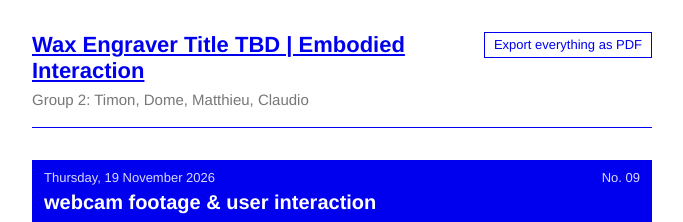
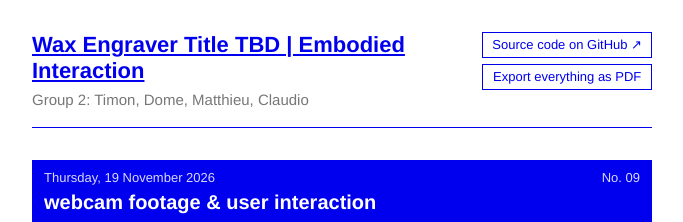
Before and after one commit to bonjourclaudio/aewwwww-blog, a Jekyll site: the page built from index.html, in a window 1280 px wide. Shown: the top 222 px of the page, without its empty margins (298-981 px from the left). Built offline with Jekyll 4.4.1, drawn with Linux system fonts in a browser that asks for light colours.

Commit message:
Header: link to the project's source code repo
Adds a "Source code on GitHub" button above the PDF export button,
pointing to bonjourclaudio/UR5-PCL-EmbodiedInteraction. The URL lives
in _config.yml (source_url) and is also printed on the PDF cover.

Co-Authored-By: Claude Opus 5.5 <noreply@anthropic.com>
Claude-Session: https://claude.ai/code/session_019AwaBhgoUpGVphdXTFv8iF

```diff
--- a/_config.yml
+++ b/_config.yml
@@ -9,6 +9,7 @@ lang: en
 # Custom domain (see CNAME) -> site lives at the root, so baseurl stays empty.
 baseurl: ""
 url: "https://embodied-interaction.siech.space"
+source_url: "https://github.com/bonjourclaudio/UR5-PCL-EmbodiedInteraction/tree/main"   # project source code, linked in the header
 cms_url: "https://app.pagescms.org/bonjourclaudio/aewwwww-blog/main/collection/posts"
 
 # ─────────────────────────────────────────────
--- a/_layouts/default.html
+++ b/_layouts/default.html
@@ -17,7 +17,10 @@
       <h1 id="blog-title"><a href="{{ '/' | relative_url }}">{{ site.title }}</a></h1>
       <p id="blog-description">{{ site.description }}</p>
     </div>
-    <a class="btn" id="export-pdf" href="{{ '/documentation/' | relative_url }}?print">Export everything as PDF</a>
+    <div class="header-links">
+      {% if site.source_url %}<a class="btn" id="source-code" href="{{ site.source_url }}" target="_blank" rel="noopener">Source code on GitHub &#8599;</a>{% endif %}
+      <a class="btn" id="export-pdf" href="{{ '/documentation/' | relative_url }}?print">Export everything as PDF</a>
+    </div>
   </header>
 
   <main id="main">
--- a/assets/css/style.css
+++ b/assets/css/style.css
@@ -43,7 +43,8 @@ img { border: 0; max-width: 100%; height: auto; }
 #blog-title { margin: 0; font-size: 22px; font-weight: bold; line-height: 1.2; }
 #blog-description { margin: 4px 0 0; color: var(--muted); }
 
-/* ---------- button (PDF export) ---------- */
+/* ---------- header buttons (source code, PDF export) ---------- */
+.header-links { flex: none; display: flex; flex-direction: column; align-items: stretch; gap: 6px; text-align: center; }
 .btn, a.btn, a.btn:visited {
   flex: none;
   display: inline-block;
@@ -186,7 +187,7 @@ img { border: 0; max-width: 100%; height: auto; }
 @media print {
   body { padding: 0; font-size: 10.5pt; }
   #page { max-width: none; padding: 0; }
-  #export-pdf, .doc-toolbar, .lightbox, .post-nav,
+  .header-links, .doc-toolbar, .lightbox, .post-nav,
   .post-end a, #footer a[href*="pagescms"] { display: none !important; }
   a, a:visited { color: var(--text); text-decoration: none; }
 
@@ -207,6 +208,7 @@ img { border: 0; max-width: 100%; height: auto; }
 @media (max-width: 480px) {
   #page { padding-top: 20px; }
   #header { flex-direction: column; }
+  .header-links { flex-direction: row; flex-wrap: wrap; align-items: flex-start; }
   .prose > p:has(> img[alt^="small" i])  { flex-basis: calc((100% - var(--gutter)) / 2); }
   .prose > p:has(> img[alt^="medium" i]) { flex-basis: 100%; }
 }
--- a/documentation.html
+++ b/documentation.html
@@ -44,7 +44,8 @@ permalink: /documentation/
     <p class="doc-facts">
       Documentation &middot; {{ posts.size }} posts<br>
       {% if posts.size > 0 %}{{ posts.first.date | date: '%d.%m.%Y' }} – {{ posts.last.date | date: '%d.%m.%Y' }}<br>{% endif %}
-      {{ site.url }}
+      {{ site.url }}{% if site.source_url %}<br>
+      Source code: {{ site.source_url }}{% endif %}
     </p>
     <p class="doc-generated">Generated {{ site.time | date: '%d.%m.%Y' }}</p>
   </section>
```
